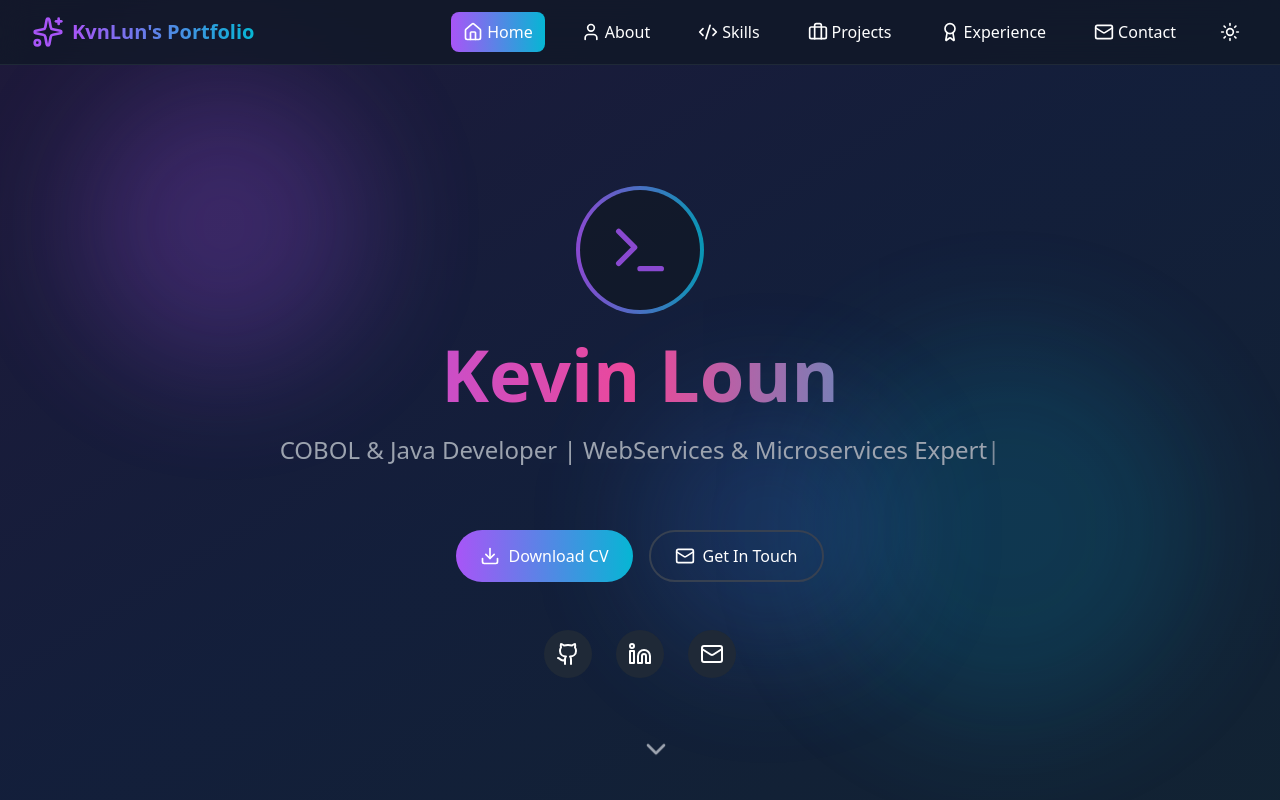
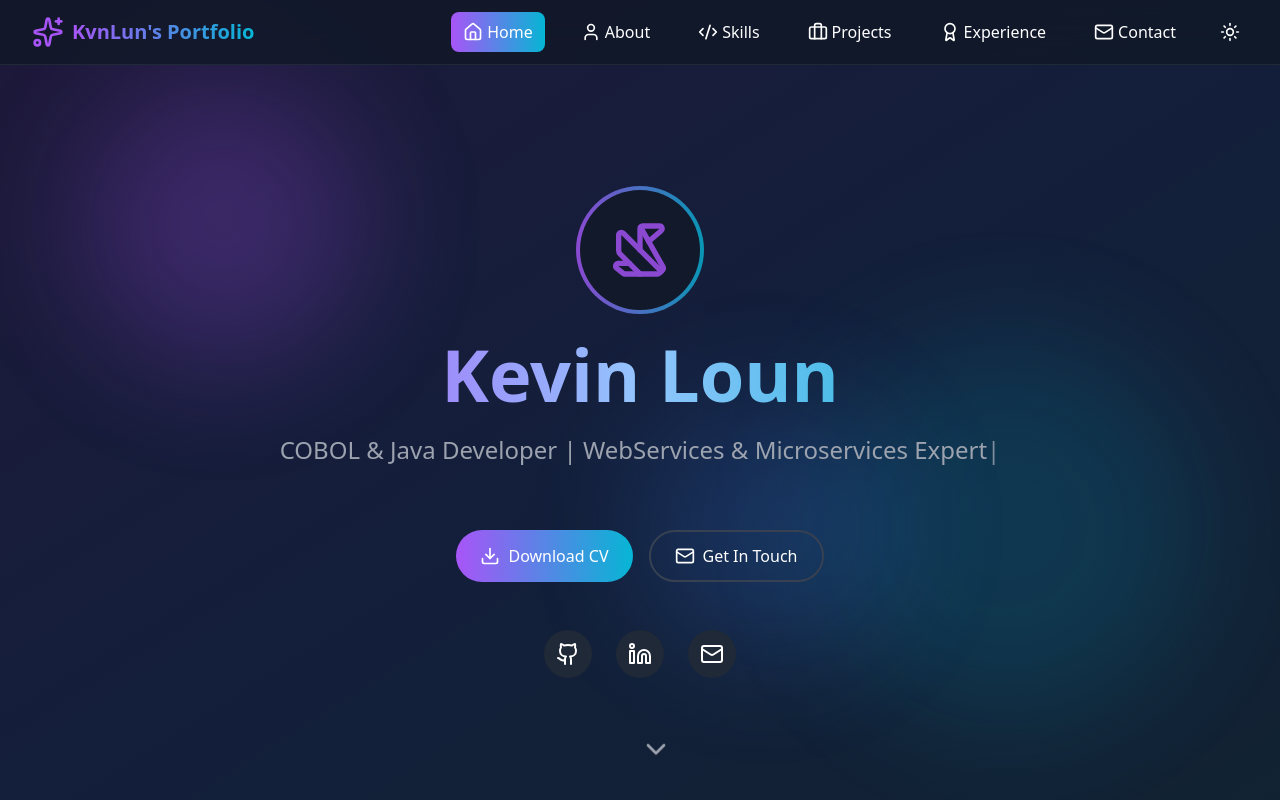
Before and after one commit to KvnLun/developer-portfolio, a React (Create React App) app: page / in a window 1280 px wide. Shown: the top 800 px of the page. Built offline with nearby package versions, Linux system fonts and the light colour scheme.

Commit message:
icon and color update

```diff
--- a/src/App.js
+++ b/src/App.js
@@ -27,6 +27,7 @@ import {
   Download,
   ArrowRight,
   Sparkles,
+  Origami,
 } from "lucide-react";
 
 const Portfolio = () => {
@@ -390,13 +391,13 @@ const Portfolio = () => {
                   darkMode ? "bg-gray-900" : "bg-white"
                 } flex items-center justify-center`}
               >
-                <Terminal className="w-16 h-16 text-purple-500" />
+                <Origami className="w-16 h-16 text-purple-500" />
               </div>
             </div>
           </div>
 
           <h1 className="text-5xl md:text-7xl font-bold mb-6">
-            <span className="bg-gradient-to-r from-purple-500 via-pink-500 to-cyan-500 bg-clip-text text-transparent animate-gradient">
+            <span className="bg-gradient-to-r from-purple-500 via-blue-300 to-cyan-500 bg-clip-text text-transparent animate-gradient">
               Kevin Loun
             </span>
           </h1>
```
